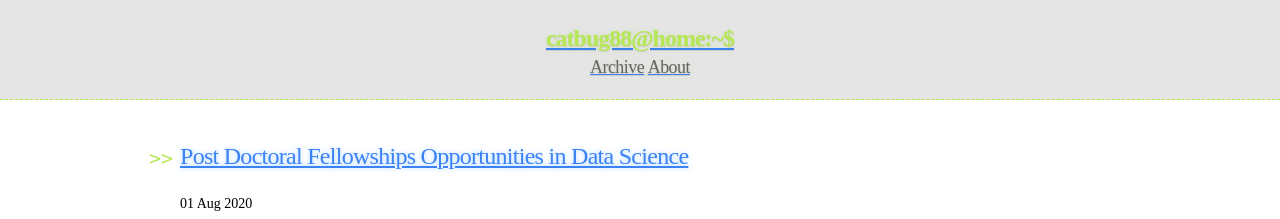
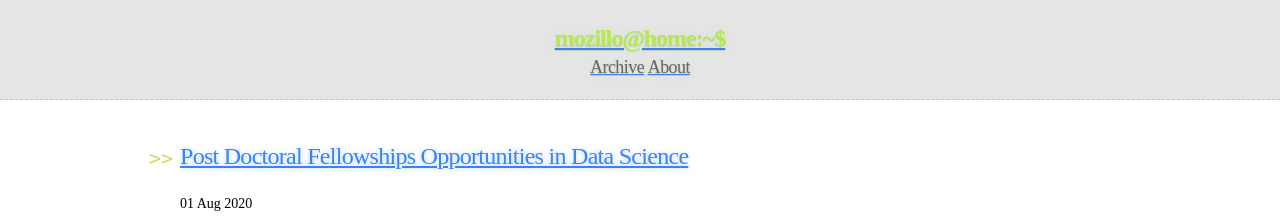
Before and after one commit to mozillo/mozillo, a Jekyll site: the page built from index.html, in a window 1280 px wide and 900 px high. Shown: the top 219 px of the window. Built offline with Jekyll 4.4.1, drawn with Linux system fonts in a browser that asks for light colours; the list of posts is cut into pages by our own code.

```diff
--- a/_config.yml
+++ b/_config.yml
@@ -1,9 +1,9 @@
-title: Catbug88's Blog
+title: Mozillo Blog
 description: "A blog about cognitive science, machine learning, and data science"
 author:
-  name: "Catbug88"
-  email: "pablo.caceres.maldonado@gmail.com"
-  url: "http://pabloinsente.github.io/"
+  name: "mozillo"
+  email: "motwu412@gmail.com"
+  url: "http://mozillo.github.io/"
 
 baseurl: /
 
@@ -27,5 +27,5 @@ plugins:
   - jekyll-sitemap
 
 # Custom variables
-owner: "Catbug88"
-year: "2020"
+owner: "mozillo"
+year: "2025"
```
